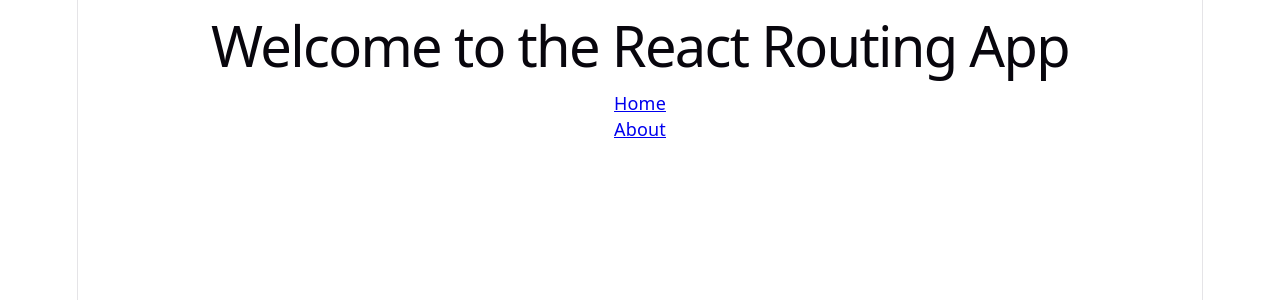
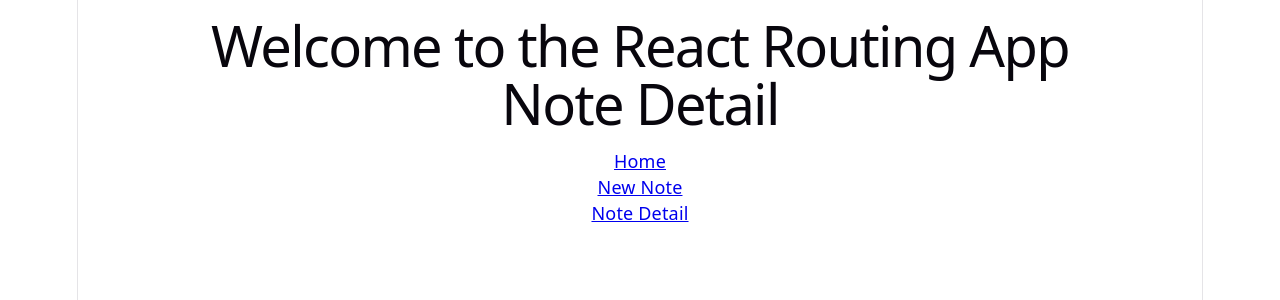
Before and after one commit to biscoo/mern_journey, a React (Vite) app in the folder 07-react-intro/: page /notes/1 in a window 1280 px wide. Shown: the top 300 px of the page. Built offline with nearby package versions, Linux system fonts and the light colour scheme.

Commit message:
Add notes app routing structure

```diff
--- a/07-react-intro/src/About.jsx
+++ b/07-react-intro/src/About.jsx
@@ -3,7 +3,7 @@ import { useState } from "react";
 function About() {
   return (
     <div>
-      <h1>Welcome to the About Page</h1>
+      <h2>Welcome to the About Page</h2>
     </div>
   );
 }
--- a/07-react-intro/src/App.jsx
+++ b/07-react-intro/src/App.jsx
@@ -1,6 +1,7 @@
-import About from "./About";
+import NewNote from "./pages/NewNote";
+import NoteDetail from "./pages/NoteDetail";
 import { BrowserRouter, Link, Routes, Route } from "react-router-dom";
-import Home from "./Home";
+import Home from "./pages/Home";
 
 function App() {
   return (
@@ -11,11 +12,14 @@ function App() {
         <div>
           <Routes>
             <Route path="/" element={<Home />} />
-            <Route path="/about" element={<About />} />
+            <Route path="/notes/:id" element={<NoteDetail />} />
+            <Route path="/notes/new" element={<NewNote />} />
           </Routes>
           <Link to="/">Home</Link>
           <br />
-          <Link to="/about">About</Link>
+          <Link to="/notes/new">New Note</Link>
+          <br />
+          <Link to="/notes/1">Note Detail</Link>
         </div>
       </div>
     </BrowserRouter>
--- /dev/null
+++ b/07-react-intro/src/pages/Home.jsx
@@ -0,0 +1,11 @@
+import { useState } from "react";
+
+function Home() {
+  return (
+    <div>
+      <h1>Home</h1>
+    </div>
+  );
+}
+
+export default Home;
--- /dev/null
+++ b/07-react-intro/src/pages/NewNote.jsx
@@ -0,0 +1,11 @@
+import { useState } from "react";
+
+function NewNote() {
+  return (
+    <div>
+      <h1>New Note</h1>
+    </div>
+  );
+}
+
+export default NewNote;
--- /dev/null
+++ b/07-react-intro/src/pages/NoteDetail.jsx
@@ -0,0 +1,11 @@
+import { useState } from "react";
+
+function NoteDetail() {
+  return (
+    <div>
+      <h1>Note Detail</h1>
+    </div>
+  );
+}
+
+export default NoteDetail;
```
Also changed, not shown: 07-react-intro/src/components/NoteCard.jsx (added, +7 -0 lines).
